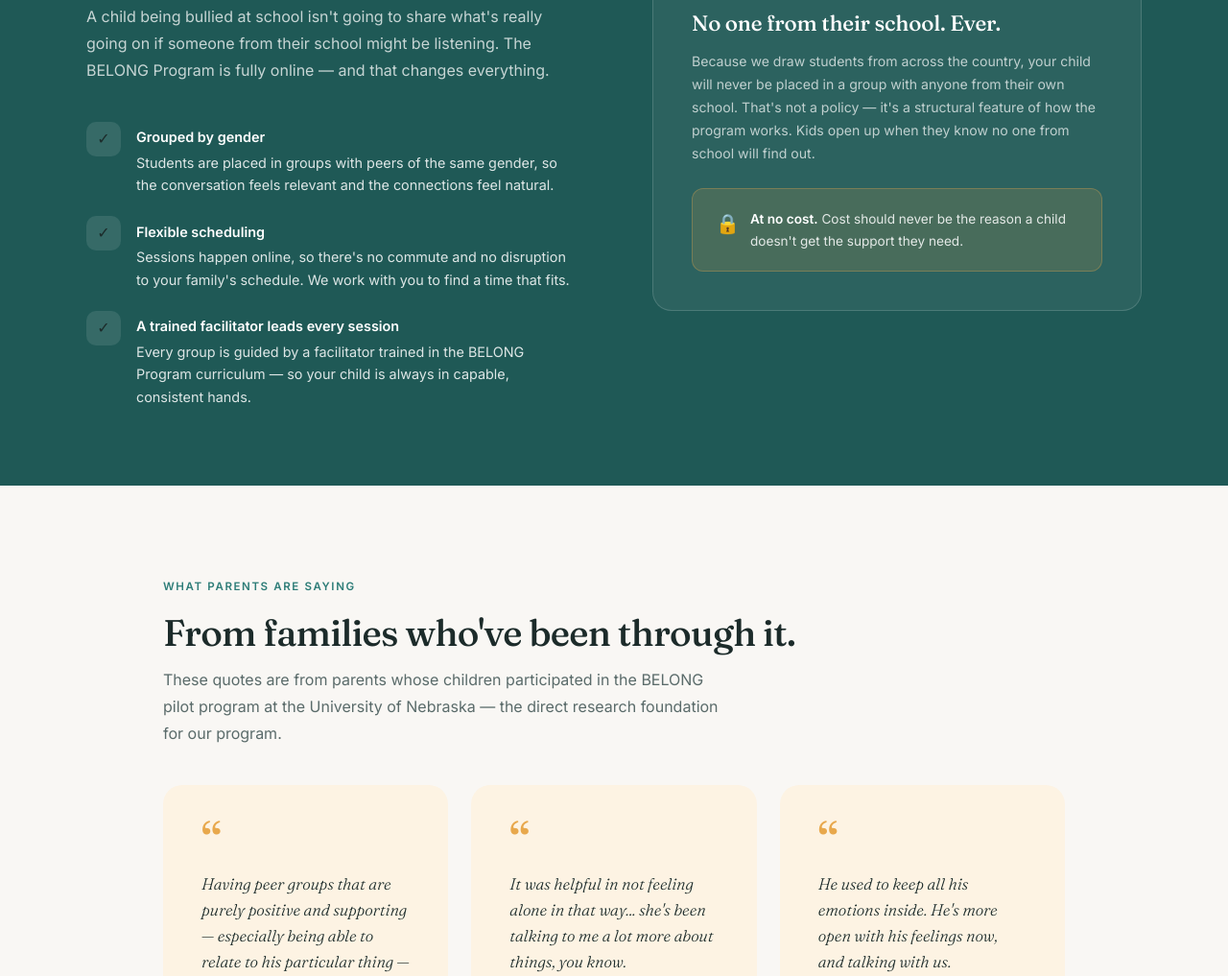
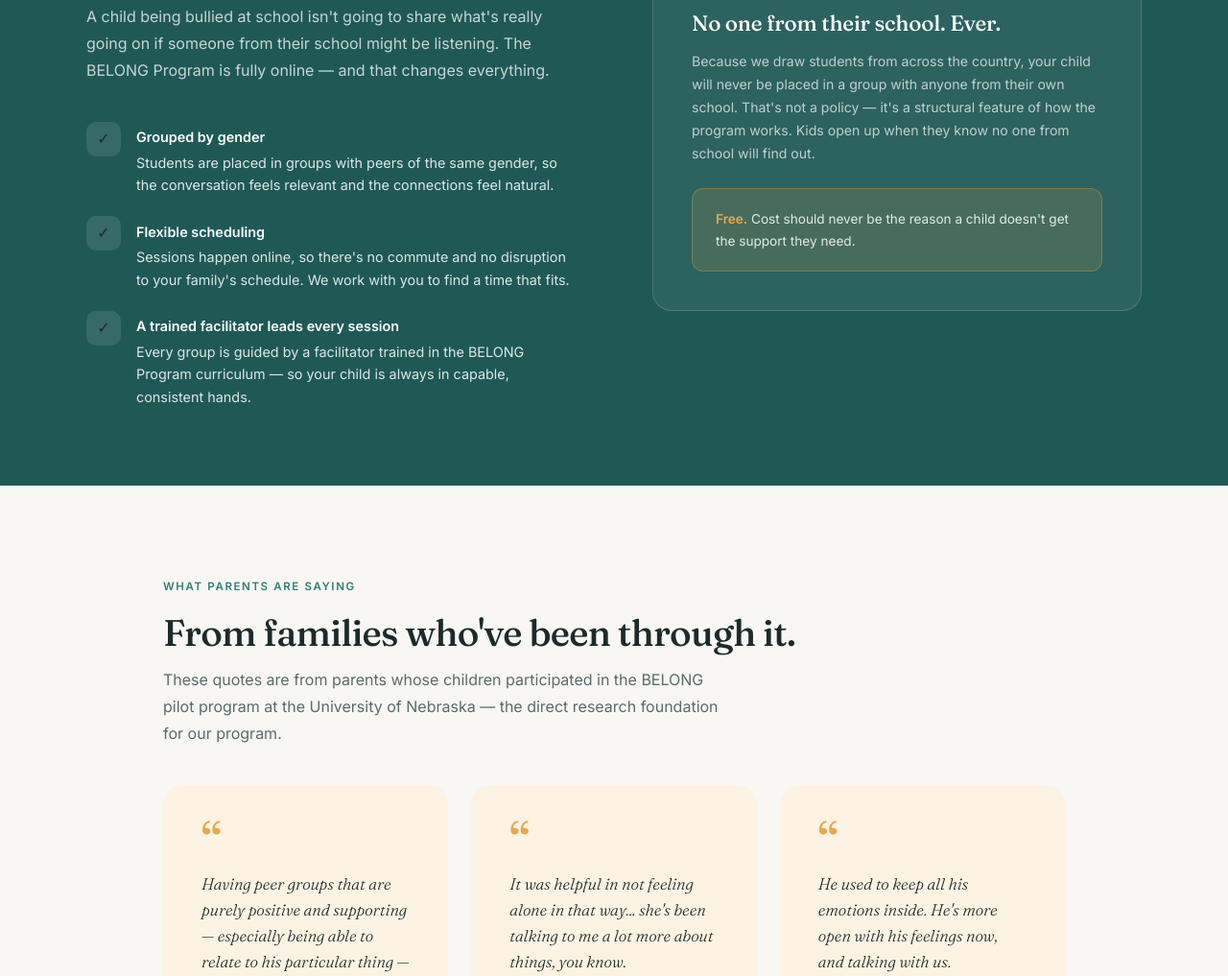
Before and after one commit to Outside-Support/outsidesupport.org, a plain HTML site: page outside-support-for-parents.html in a window 1280 px wide. Shown: the part 1590-2607 px from the top of the page at 96% size. Drawn offline with Linux system fonts and the light colour scheme.

Commit message:
For Parents: drop lock badge, make Free gold bold

```diff
--- a/outside-support-for-parents.html
+++ b/outside-support-for-parents.html
@@ -111,7 +111,7 @@
     .guarantee-badge { display: flex; align-items: flex-start; gap: 0.75rem; background: rgba(232,168,76,0.15); border: 1px solid rgba(232,168,76,0.3); border-radius: 12px; padding: 1.25rem 1.5rem; }
     .guarantee-badge-icon { font-size: 1.25rem; min-width: 24px; }
     .guarantee-badge-text { font-size: 0.85rem; color: rgba(255,255,255,0.85); line-height: 1.65; }
-    .guarantee-badge-text strong { color: #fff; font-weight: 600; }
+    .guarantee-badge-text strong { color: var(--amber); font-weight: 700; }
 
     /* ── QUOTES ── */
     .quotes-wrap { padding: 6rem 5rem; max-width: 1100px; margin: 0 auto; }
@@ -258,8 +258,7 @@
           <div class="guarantee-card-headline">No one from their school. Ever.</div>
           <div class="guarantee-card-sub">Because we draw students from across the country, your child will never be placed in a group with anyone from their own school. That's not a policy — it's a structural feature of how the program works. Kids open up when they know no one from school will find out.</div>
           <div class="guarantee-badge">
-            <div class="guarantee-badge-icon">🔒</div>
-            <div class="guarantee-badge-text"><strong>At no cost.</strong> Cost should never be the reason a child doesn't get the support they need.</div>
+            <div class="guarantee-badge-text"><strong>Free.</strong> Cost should never be the reason a child doesn't get the support they need.</div>
           </div>
         </div>
       </div>
```
